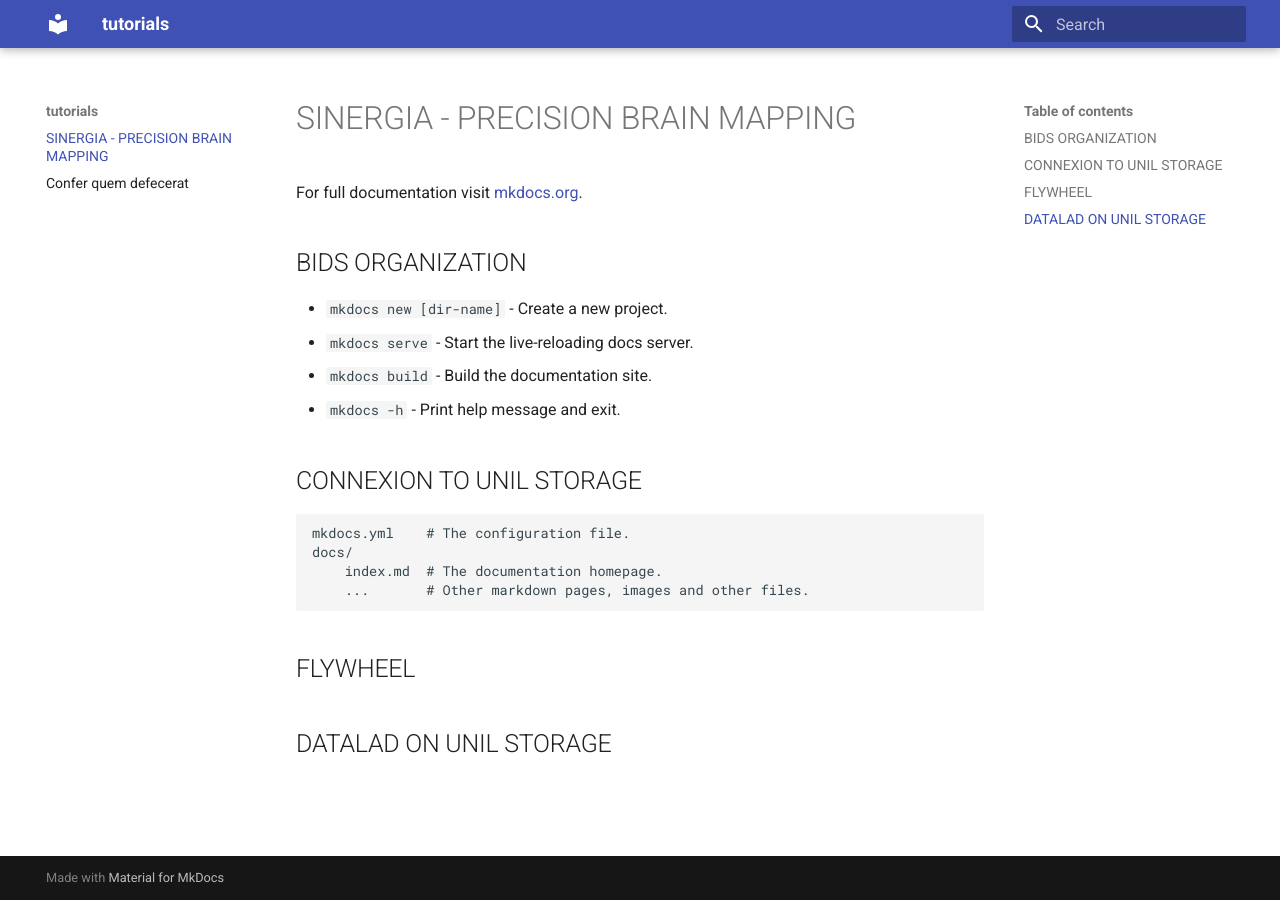
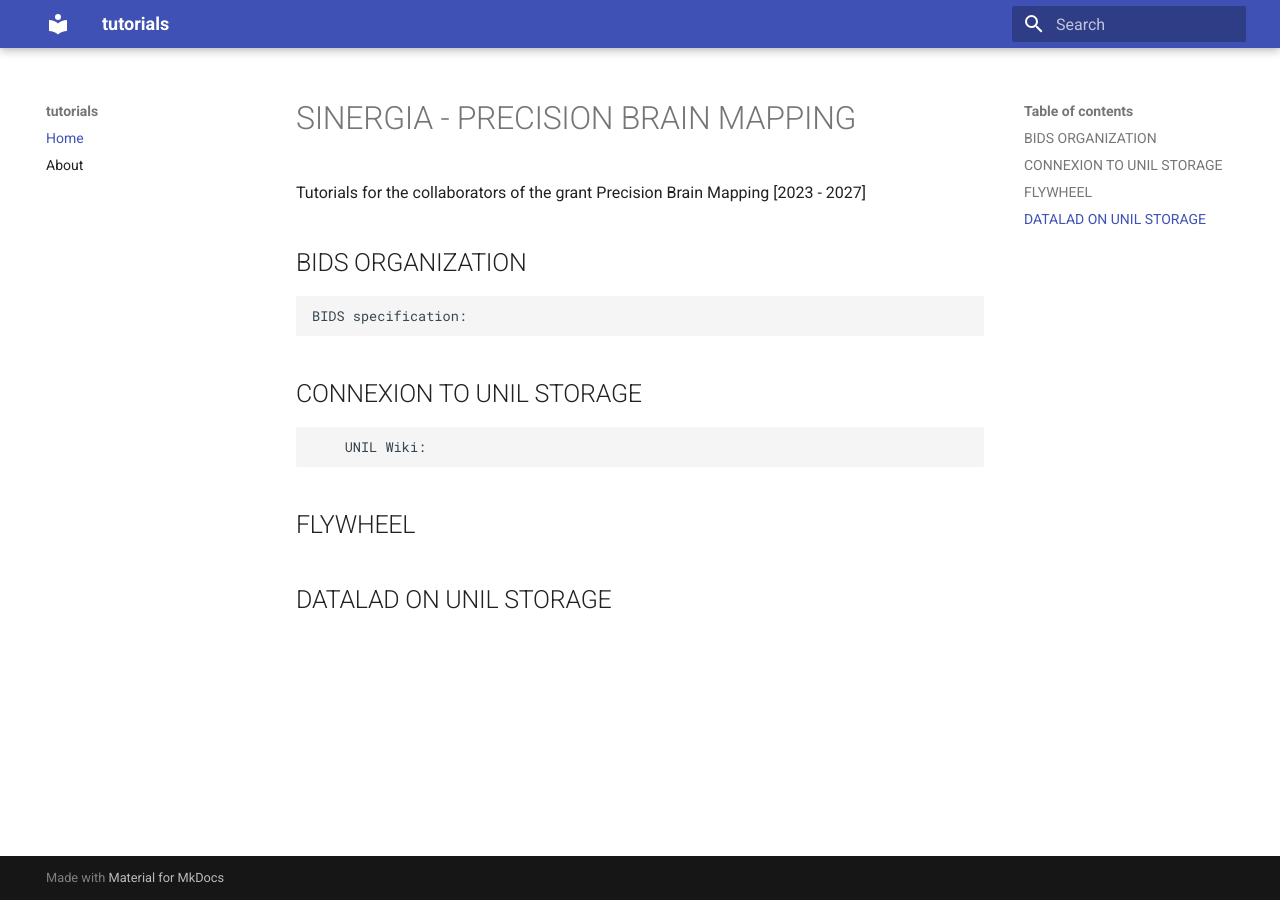
Before and after one commit to Sinergia-Consortium-Precision-Mapping/tutorials, an MkDocs documentation site: the page built from docs/index.md, in a window 1280 px wide. Built offline with MkDocs 1.6.1 and Material for MkDocs 9.7.7, drawn with Linux system fonts in a browser that asks for light colours.

Commit message:
Add About page

```diff
--- a/docs/index.md
+++ b/docs/index.md
@@ -1,20 +1,16 @@
 # SINERGIA - PRECISION BRAIN MAPPING
 
-For full documentation visit [mkdocs.org](https://www.mkdocs.org).
+Tutorials for the collaborators of the grant Precision Brain Mapping [2023 - 2027]
+
 
 ## BIDS ORGANIZATION
 
-* `mkdocs new [dir-name]` - Create a new project.
-* `mkdocs serve` - Start the live-reloading docs server.
-* `mkdocs build` - Build the documentation site.
-* `mkdocs -h` - Print help message and exit.
+
+	BIDS specification:
 
 ## CONNEXION TO UNIL STORAGE
 
-    mkdocs.yml    # The configuration file.
-    docs/
-        index.md  # The documentation homepage.
-        ...       # Other markdown pages, images and other files.
+		UNIL Wiki:
 
 ## FLYWHEEL
 
--- a/mkdocs.yml
+++ b/mkdocs.yml
@@ -1,4 +1,9 @@
 site_name: tutorials
 site_url: https://sinergia-consortium-precision-mapping.github.io/tutorials
+
+nav:
+  - 'Home': 'index.md'
+  - 'About': 'about.md'
+
 theme:
   name: material
```
